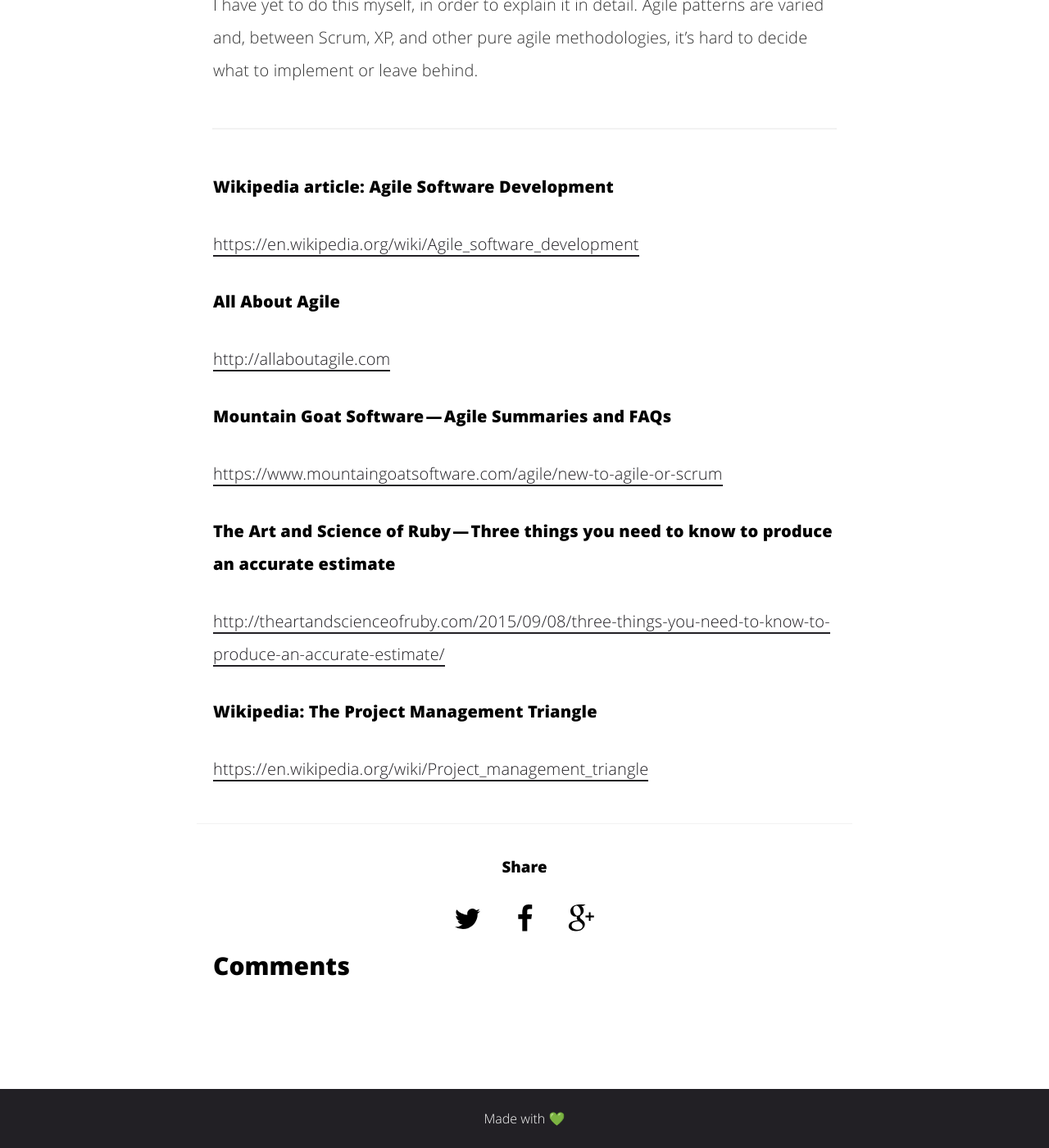
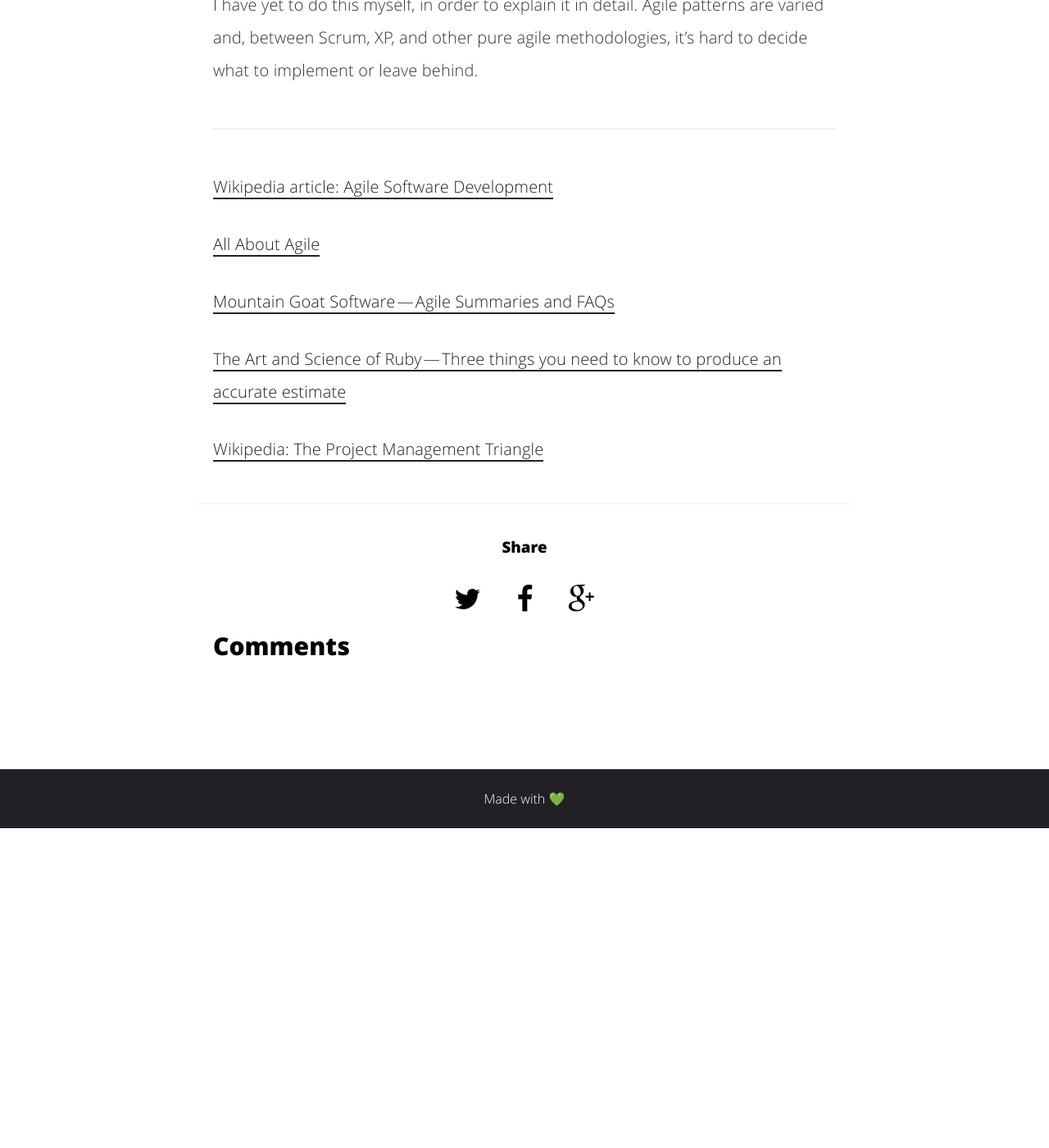
Before and after one commit to teh0xqb/teh0xqb.github.io, a Jekyll site: the page built from _posts/2015-11-03-the-road-agile.md, in a window 1280 px wide and 1400 px high, scrolled down 9554 px. Shown: the whole window at 82% size. Built offline with Jekyll 4.4.1, drawn with Linux system fonts in a browser that asks for light colours; comment, search, counter and statistics services are not loaded; after the commit the page ends 10564 px from its top, so only the background shows below that; some of the changed lines change nothing that is shown.

Commit message:
links for artticle reformatted

```diff
--- a/_posts/2015-11-03-the-road-agile.md
+++ b/_posts/2015-11-03-the-road-agile.md
@@ -148,17 +148,12 @@
 
 ---
 
-#### Wikipedia article: Agile Software Development
-<https://en.wikipedia.org/wiki/Agile_software_development>
+[Wikipedia article: Agile Software Development](https://en.wikipedia.org/wiki/Agile_software_development)
 
-#### All About Agile
-<http://allaboutagile.com>
+[All About Agile](http://allaboutagile.com)
 
-#### Mountain Goat Software — Agile Summaries and FAQs
-<https://www.mountaingoatsoftware.com/agile/new-to-agile-or-scrum>
+[Mountain Goat Software — Agile Summaries and FAQs](https://www.mountaingoatsoftware.com/agile/new-to-agile-or-scrum)
 
-#### The Art and Science of Ruby — Three things you need to know to produce an accurate estimate
-<http://theartandscienceofruby.com/2015/09/08/three-things-you-need-to-know-to-produce-an-accurate-estimate/>
+[The Art and Science of Ruby — Three things you need to know to produce an accurate estimate](http://theartandscienceofruby.com/2015/09/08/three-things-you-need-to-know-to-produce-an-accurate-estimate/)
 
-#### Wikipedia: The Project Management Triangle
-<https://en.wikipedia.org/wiki/Project_management_triangle>
+[Wikipedia: The Project Management Triangle](https://en.wikipedia.org/wiki/Project_management_triangle)
```
